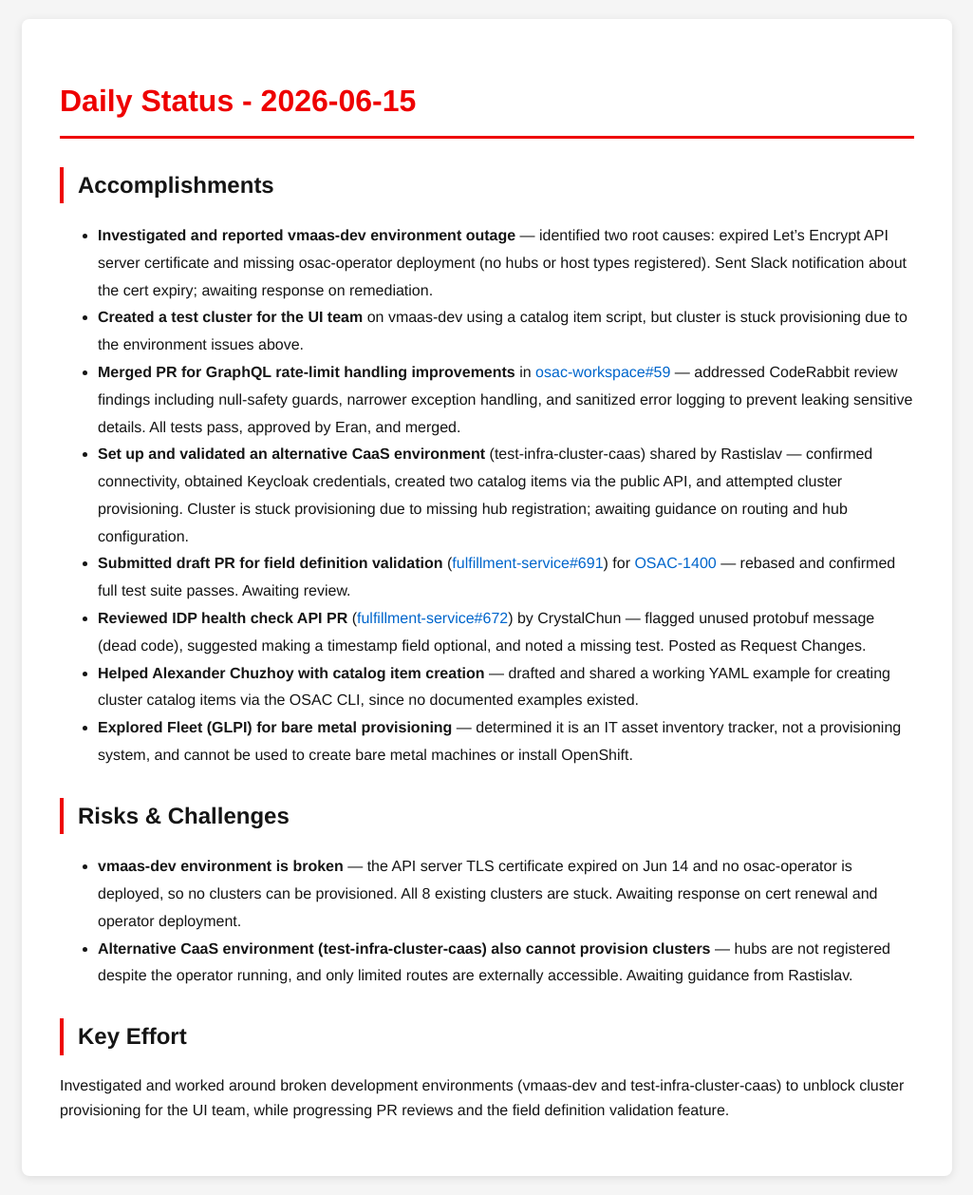
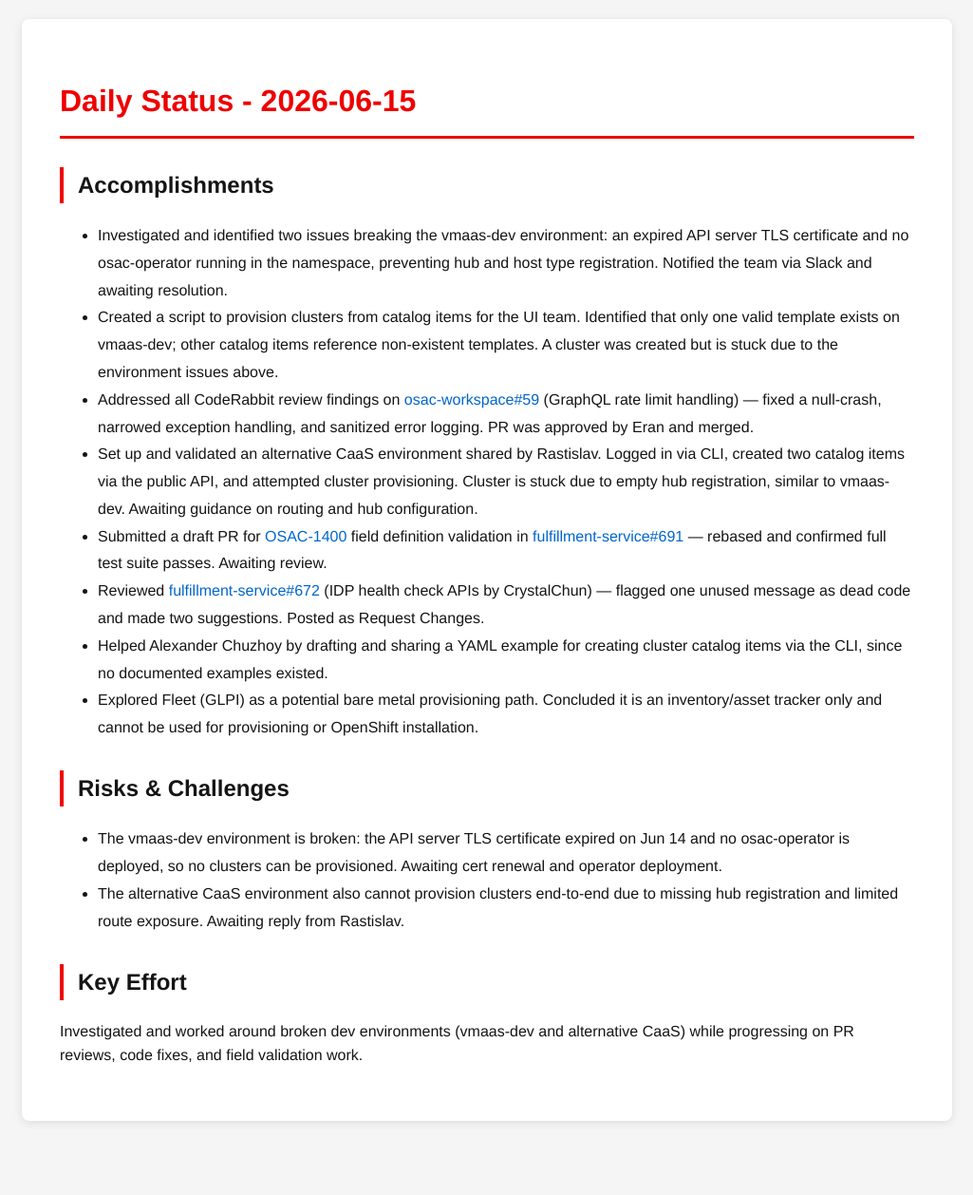
Before and after one commit to tzvatot/daily-status, a Jekyll site: the page built from 2026-06-15.md, in a window 1280 px wide. Shown: the whole page at 95% size, without its empty margins (127-1152 px from the left). Built offline with Jekyll 4.4.1, drawn with Linux system fonts in a browser that asks for light colours; after the commit the page ends 1200 px from its top, so only the background shows below that.

Commit message:
Daily status update - 2026-06-15

```diff
--- a/2026-06-15.md
+++ b/2026-06-15.md
@@ -7,18 +7,18 @@ date: 2026-06-15
 # Daily Status - 2026-06-15
 
 ## Accomplishments
-- **Investigated and reported vmaas-dev environment outage** — identified two root causes: expired Let's Encrypt API server certificate and missing osac-operator deployment (no hubs or host types registered). Sent Slack notification about the cert expiry; awaiting response on remediation.
-- **Created a test cluster for the UI team** on vmaas-dev using a catalog item script, but cluster is stuck provisioning due to the environment issues above.
-- **Merged PR for GraphQL rate-limit handling improvements** in [osac-workspace#59](https://github.com/osac-project/osac-workspace/pull/59) — addressed CodeRabbit review findings including null-safety guards, narrower exception handling, and sanitized error logging to prevent leaking sensitive details. All tests pass, approved by Eran, and merged.
-- **Set up and validated an alternative CaaS environment** (test-infra-cluster-caas) shared by Rastislav — confirmed connectivity, obtained Keycloak credentials, created two catalog items via the public API, and attempted cluster provisioning. Cluster is stuck provisioning due to missing hub registration; awaiting guidance on routing and hub configuration.
-- **Submitted draft PR for field definition validation** ([fulfillment-service#691](https://github.com/osac-project/fulfillment-service/pull/691)) for [OSAC-1400](https://redhat.atlassian.net/browse/OSAC-1400) — rebased and confirmed full test suite passes. Awaiting review.
-- **Reviewed IDP health check API PR** ([fulfillment-service#672](https://github.com/osac-project/fulfillment-service/pull/672)) by CrystalChun — flagged unused protobuf message (dead code), suggested making a timestamp field optional, and noted a missing test. Posted as Request Changes.
-- **Helped Alexander Chuzhoy with catalog item creation** — drafted and shared a working YAML example for creating cluster catalog items via the OSAC CLI, since no documented examples existed.
-- **Explored Fleet (GLPI) for bare metal provisioning** — determined it is an IT asset inventory tracker, not a provisioning system, and cannot be used to create bare metal machines or install OpenShift.
+- Investigated and identified two issues breaking the vmaas-dev environment: an expired API server TLS certificate and no osac-operator running in the namespace, preventing hub and host type registration. Notified the team via Slack and awaiting resolution.
+- Created a script to provision clusters from catalog items for the UI team. Identified that only one valid template exists on vmaas-dev; other catalog items reference non-existent templates. A cluster was created but is stuck due to the environment issues above.
+- Addressed all CodeRabbit review findings on [osac-workspace#59](https://github.com/osac-project/osac-workspace/pull/59) (GraphQL rate limit handling) — fixed a null-crash, narrowed exception handling, and sanitized error logging. PR was approved by Eran and merged.
+- Set up and validated an alternative CaaS environment shared by Rastislav. Logged in via CLI, created two catalog items via the public API, and attempted cluster provisioning. Cluster is stuck due to empty hub registration, similar to vmaas-dev. Awaiting guidance on routing and hub configuration.
+- Submitted a draft PR for [OSAC-1400](https://redhat.atlassian.net/browse/OSAC-1400) field definition validation in [fulfillment-service#691](https://github.com/osac-project/fulfillment-service/pull/691) — rebased and confirmed full test suite passes. Awaiting review.
+- Reviewed [fulfillment-service#672](https://github.com/osac-project/fulfillment-service/pull/672) (IDP health check APIs by CrystalChun) — flagged one unused message as dead code and made two suggestions. Posted as Request Changes.
+- Helped Alexander Chuzhoy by drafting and sharing a YAML example for creating cluster catalog items via the CLI, since no documented examples existed.
+- Explored Fleet (GLPI) as a potential bare metal provisioning path. Concluded it is an inventory/asset tracker only and cannot be used for provisioning or OpenShift installation.
 
 ## Risks & Challenges
-- **vmaas-dev environment is broken** — the API server TLS certificate expired on Jun 14 and no osac-operator is deployed, so no clusters can be provisioned. All 8 existing clusters are stuck. Awaiting response on cert renewal and operator deployment.
-- **Alternative CaaS environment (test-infra-cluster-caas) also cannot provision clusters** — hubs are not registered despite the operator running, and only limited routes are externally accessible. Awaiting guidance from Rastislav.
+- The vmaas-dev environment is broken: the API server TLS certificate expired on Jun 14 and no osac-operator is deployed, so no clusters can be provisioned. Awaiting cert renewal and operator deployment.
+- The alternative CaaS environment also cannot provision clusters end-to-end due to missing hub registration and limited route exposure. Awaiting reply from Rastislav.
 
 ## Key Effort
-Investigated and worked around broken development environments (vmaas-dev and test-infra-cluster-caas) to unblock cluster provisioning for the UI team, while progressing PR reviews and the field definition validation feature.
+Investigated and worked around broken dev environments (vmaas-dev and alternative CaaS) while progressing on PR reviews, code fixes, and field validation work.
```
